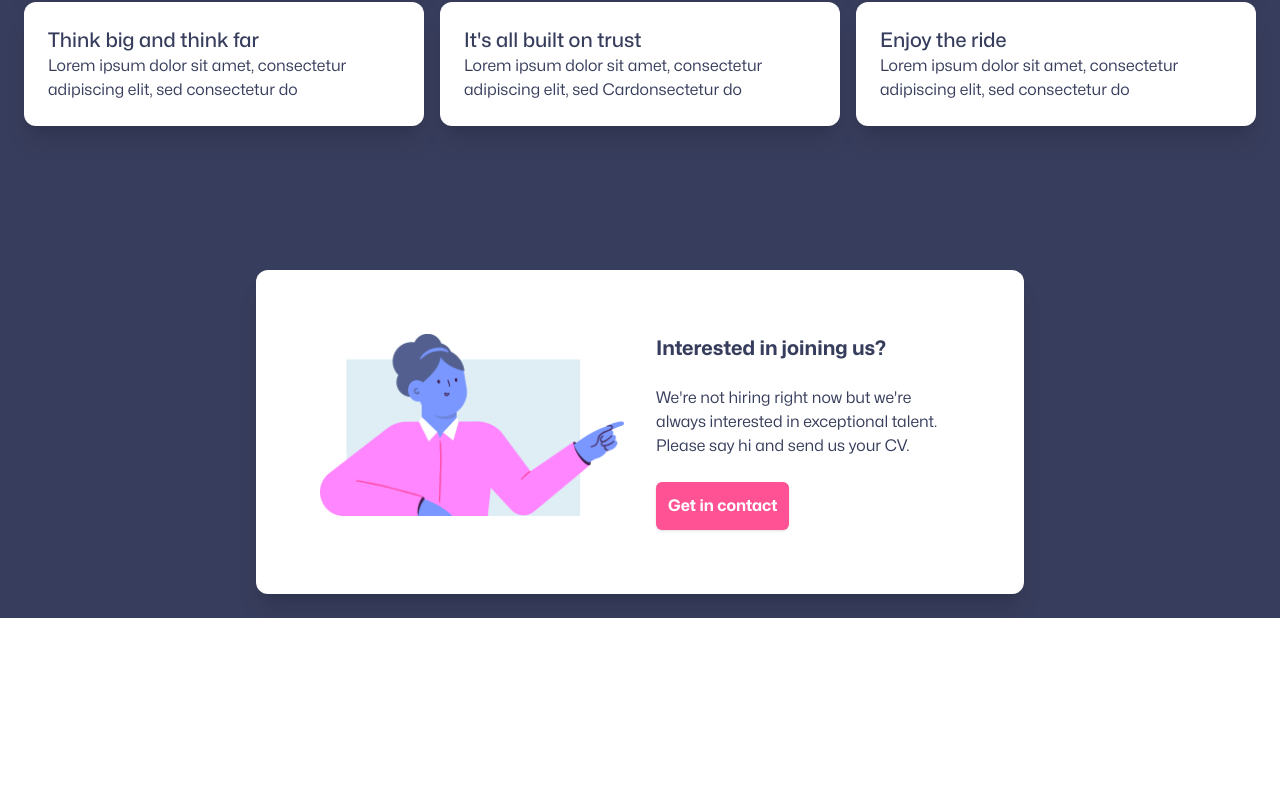
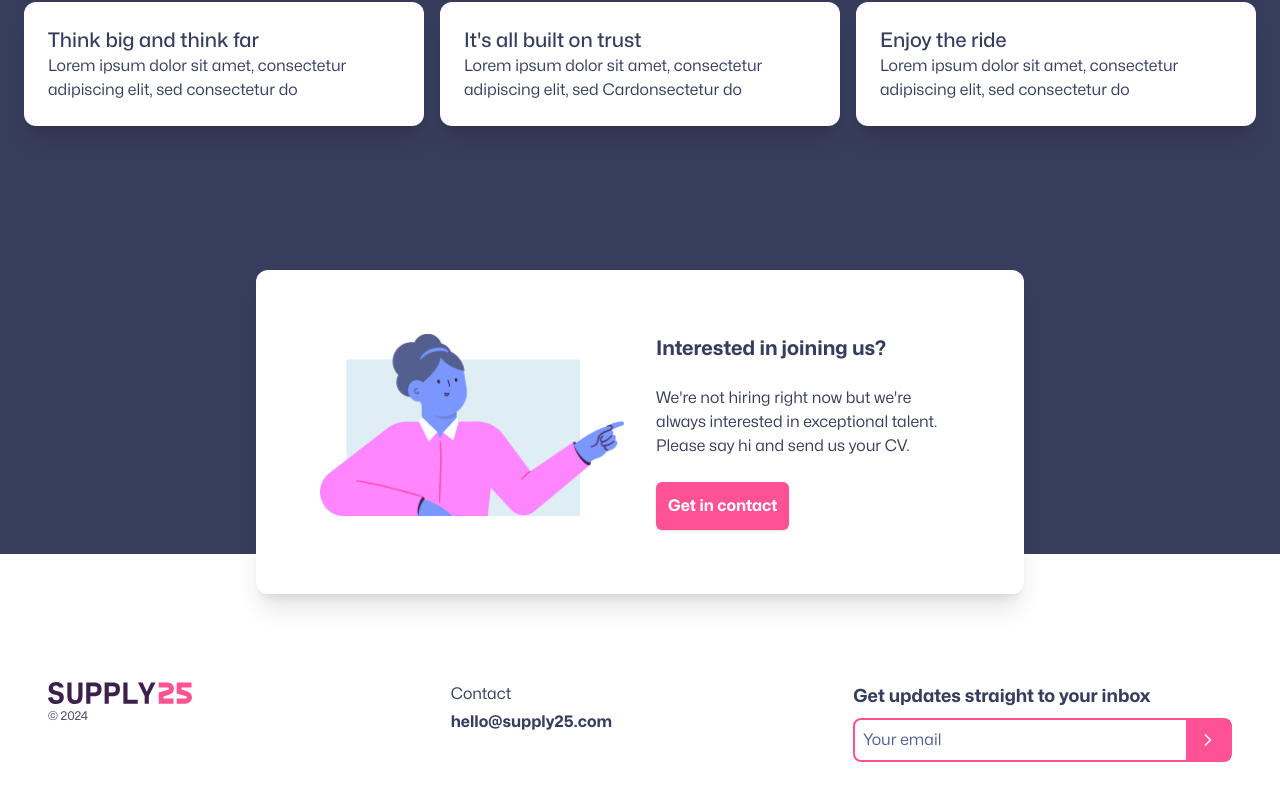
Before and after one commit to oliverjam/supply25, a Next.js app: page /team in a window 1280 px wide. Shown: the part 1491-2291 px from the top of the page. Before the commit the page ends 2109 px from the top, so only its background shows below. Built offline with nearby package versions, Linux system fonts and the light colour scheme.

Commit message:
Move footer to layout

```diff
--- a/app/layout.tsx
+++ b/app/layout.tsx
@@ -4,6 +4,7 @@ import "./globals.css";
 import { Img } from "./ui/image.tsx";
 import logo from "./images/logo.svg";
 import { CallToAction } from "./ui/cta.tsx";
+import { Footer } from "./ui/footer.tsx";
 
 const mona = localFont({
 	src: "./fonts/mona-sans.woff2",
@@ -54,6 +55,7 @@ export default function RootLayout({
 					<CallToAction />
 				</nav>
 				{children}
+				<Footer />
 				<script
 					async
 					src="https://flackr.github.io/scroll-timeline/dist/scroll-timeline.js"
--- a/app/page.tsx
+++ b/app/page.tsx
@@ -1,9 +1,7 @@
 import { CallToAction } from "./ui/cta.tsx";
 import { Img } from "./ui/image.tsx";
+import { Logos } from "./ui/logos.tsx";
 import { ArrowRight } from "./ui/icons.tsx";
-import { Logos } from "./ui/logos.tsx";
-import { EmailForm } from "./ui/email-form.tsx";
-import logo from "./images/logo.svg";
 import hero from "./images/hero.png";
 import what from "./images/what-we-do.png";
 import buyers from "./images/for-buyers.png";
@@ -14,11 +12,11 @@ import shapes from "./images/shapes.png";
 import feature1 from "./images/feature-1.png";
 import feature2 from "./images/feature-2.png";
 import feature2_2 from "./images/feature-2.2.png";
-import civtech from "./images/civtech-stacked.png";
 import threadr from "./images/thread-right.png";
 import threadl from "./images/thread-left.png";
 import cog from "./images/cog.png";
 import squares from "./images/squares.png";
+import civtech from "./images/civtech-stacked.png";
 
 export const metadata = {
 	title: "Supply 25",
@@ -271,7 +269,7 @@ export default function Home() {
 					<CallToAction />
 				</div>
 			</section>
-			<footer className="py-12 px-6 sm:p-12 sm:pt-32 pb-24 space-y-24 sm:space-y-32 text-sm lg:text-base Squares">
+			<section className="py-12 px-6 sm:p-12 sm:pt-32 pb-24 Squares">
 				<a
 					href="https://www.civtech.scot/demo-day-9-supply25"
 					target="_blank"
@@ -299,43 +297,7 @@ export default function Home() {
 						</span>
 					</div>
 				</a>
-				<div className="grid sm:grid-cols-2 lg:grid-cols-3 gap-6">
-					<div className="grid gap-1 content-start">
-						<Img file={logo} className="w-36" />
-						<div className="text-xs">© 2024</div>
-					</div>
-					{/* <div className="grid gap-1 content-start font-bold">
-						<a href="/home">Home</a>
-						<a href="/team">Team</a>
-					</div> */}
-					<div className="grid gap-1 content-start">
-						<h2>Contact</h2>
-						<a href="mailto:hello@supply25.com" className="font-bold">
-							hello@supply25.com
-						</a>
-						{/* <div className="flex gap-4">
-							<a href="">
-								<Img file={x} />
-							</a>
-							<a href="">
-								<Img file={facebook} />
-							</a>
-							<a href="">
-								<Img file={instagram} />
-							</a>
-							<a href="">
-								<Img file={linkedin} />
-							</a>
-						</div> */}
-					</div>
-					<div className="space-y-2">
-						<h2 className="text-lg font-bold">
-							Get updates straight to your inbox
-						</h2>
-						<EmailForm />
-					</div>
-				</div>
-			</footer>
+			</section>
 		</>
 	);
 }
--- a/app/team/page.tsx
+++ b/app/team/page.tsx
@@ -72,7 +72,7 @@ export default function Team() {
 				</div>
 			</section>
 			<section className="p-6">
-				<div className="max-w-3xl mx-auto rounded-xl bg-white shadow-xl p-8 md:p-12 lg:p-16 text-slate-dark">
+				<div className="md:-mb-16 max-w-3xl mx-auto rounded-xl bg-white shadow-xl p-8 md:p-12 lg:p-16 text-slate-dark">
 					<div className="grid sm:grid-cols-2 gap-8">
 						<Img file={Hire} />
 						<div className="space-y-3 sm:space-y-6">
--- /dev/null
+++ b/app/ui/footer.tsx
@@ -0,0 +1,46 @@
+import { EmailForm } from "./email-form.tsx";
+import { Img } from "./image.tsx";
+import logo from "../images/logo.svg";
+
+export function Footer() {
+	return (
+		<footer className="py-12 px-6 sm:p-12 sm:pt-32 pb-24 space-y-24 sm:space-y-32 text-sm lg:text-base">
+			<div className="grid sm:grid-cols-2 lg:grid-cols-3 gap-6">
+				<div className="grid gap-1 content-start">
+					<Img file={logo} className="w-36" />
+					<div className="text-xs">© 2024</div>
+				</div>
+				{/* <div className="grid gap-1 content-start font-bold">
+						<a href="/home">Home</a>
+						<a href="/team">Team</a>
+					</div> */}
+				<div className="grid gap-1 content-start">
+					<h2>Contact</h2>
+					<a href="mailto:hello@supply25.com" className="font-bold">
+						hello@supply25.com
+					</a>
+					{/* <div className="flex gap-4">
+							<a href="">
+								<Img file={x} />
+							</a>
+							<a href="">
+								<Img file={facebook} />
+							</a>
+							<a href="">
+								<Img file={instagram} />
+							</a>
+							<a href="">
+								<Img file={linkedin} />
+							</a>
+						</div> */}
+				</div>
+				<div className="space-y-2">
+					<h2 className="text-lg font-bold">
+						Get updates straight to your inbox
+					</h2>
+					<EmailForm />
+				</div>
+			</div>
+		</footer>
+	);
+}
```
